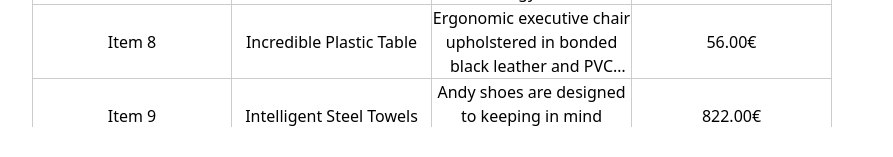
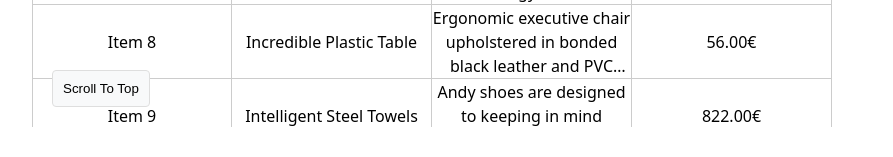
Before and after one commit to panoskouff/react-virtualized-list, a Next.js app: page / in a window 1280 px wide. Shown: the part 640-797 px from the top of the page, without its empty margins (198-1091 px from the left). Built offline with nearby package versions, Linux system fonts and the light colour scheme.

Commit message:
add scroll to top button

```diff
--- a/src/components/VirtualizedGrid/VirtualizedGrid.module.scss
+++ b/src/components/VirtualizedGrid/VirtualizedGrid.module.scss
@@ -1,4 +1,9 @@
 .container {
+  position: relative;
+  overflow: auto;
+}
+
+.scrollContainer {
   position: relative;
   overflow: auto;
   // @todo use css variable for width, height props or override through className prop
@@ -37,3 +42,10 @@
   text-align: center;
   width: 100%;
 }
+
+.scrollToTopButton {
+  position: absolute;
+  bottom: 20px;
+  left: 20px;
+  z-index: 1;
+}
--- a/src/components/VirtualizedGrid/VirtualizedGrid.tsx
+++ b/src/components/VirtualizedGrid/VirtualizedGrid.tsx
@@ -11,6 +11,7 @@ import styles from './VirtualizedGrid.module.scss'
 import { classNames } from '#/utils'
 import { ProductRow } from '#/types'
 import throttle from 'lodash.throttle'
+import { Button } from '../Button/Button'
 
 type Props = {
   dataRows: ProductRow[]
@@ -32,7 +33,7 @@ export const VirtualizedGrid: React.FC<Props> = ({
     to these values wont have any impact  */
   const [visibleRows, setVisibleRows] = useState<ProductRow[]>([])
   const [scrollPosition, setScrollPosition] = useState(0)
-  const containerRef = useRef<HTMLDivElement>(null)
+  const scrollContainerRef = useRef<HTMLDivElement>(null)
 
   const bufferRowCount = 4
   const amountOfRowsToRender = React.useMemo(
@@ -56,8 +57,8 @@ export const VirtualizedGrid: React.FC<Props> = ({
 
   useEffect(() => {
     const onScroll = () => {
-      if (containerRef.current) {
-        const scrollTop = containerRef.current.scrollTop
+      if (scrollContainerRef.current) {
+        const scrollTop = scrollContainerRef.current.scrollTop
         requestAnimationFrame(() => {
           setScrollPosition(scrollTop)
         })
@@ -68,7 +69,7 @@ export const VirtualizedGrid: React.FC<Props> = ({
     since browser's goal is 60fps (1000 ms / 60 = 16.67 ms) */
     const throttledOnScroll = throttle(onScroll, 50)
 
-    const container = containerRef.current
+    const container = scrollContainerRef.current
     container?.addEventListener('scroll', throttledOnScroll)
 
     return () => {
@@ -76,7 +77,16 @@ export const VirtualizedGrid: React.FC<Props> = ({
     }
   }, [])
 
-  const containerStyle: CSSProperties = useMemo(
+  const handleScrollToTop = () => {
+    if (scrollContainerRef.current) {
+      scrollContainerRef.current.scrollTo({
+        top: 0,
+        behavior: 'smooth',
+      })
+    }
+  }
+
+  const scrollContainerStyle: CSSProperties = useMemo(
     () => ({
       width: gridWidth,
       height: gridHeight,
@@ -85,7 +95,7 @@ export const VirtualizedGrid: React.FC<Props> = ({
     [gridWidth, gridHeight],
   )
 
-  const scrollContainer: CSSProperties = useMemo(() => {
+  const expandScrollContainer: CSSProperties = useMemo(() => {
     return {
       width: dataRows[0] ? dataRows[0].data.length * cellWidth : 0,
       height: dataRows.length * cellHeight,
@@ -94,8 +104,13 @@ export const VirtualizedGrid: React.FC<Props> = ({
   }, [dataRows, cellHeight, cellWidth])
 
   return (
-    <div ref={containerRef} className={styles.container} style={containerStyle}>
-      <div style={scrollContainer}>
+    <div className={styles.container}>
+      <div
+        ref={scrollContainerRef}
+        className={styles.scrollContainer}
+        style={scrollContainerStyle}
+      >
+        <div style={expandScrollContainer}>
           {visibleRows.map((row, rowIndex) => {
             return row.data.map((text, columnIndex) => {
               const actualStartIndex = Math.max(
@@ -119,8 +134,8 @@ export const VirtualizedGrid: React.FC<Props> = ({
                     width: cellWidth,
                     height: cellHeight,
                     position: 'absolute',
-                  top: top,
-                  left: left,
+                    top,
+                    left,
                   }}
                 >
                   <div className={styles.textContainer}>{text}</div>
@@ -130,5 +145,9 @@ export const VirtualizedGrid: React.FC<Props> = ({
           })}
         </div>
       </div>
+      <Button className={styles.scrollToTopButton} onClick={handleScrollToTop}>
+        Scroll To Top
+      </Button>
+    </div>
   )
 }
```
Lines whose indentation alone changed are shown as unchanged.
